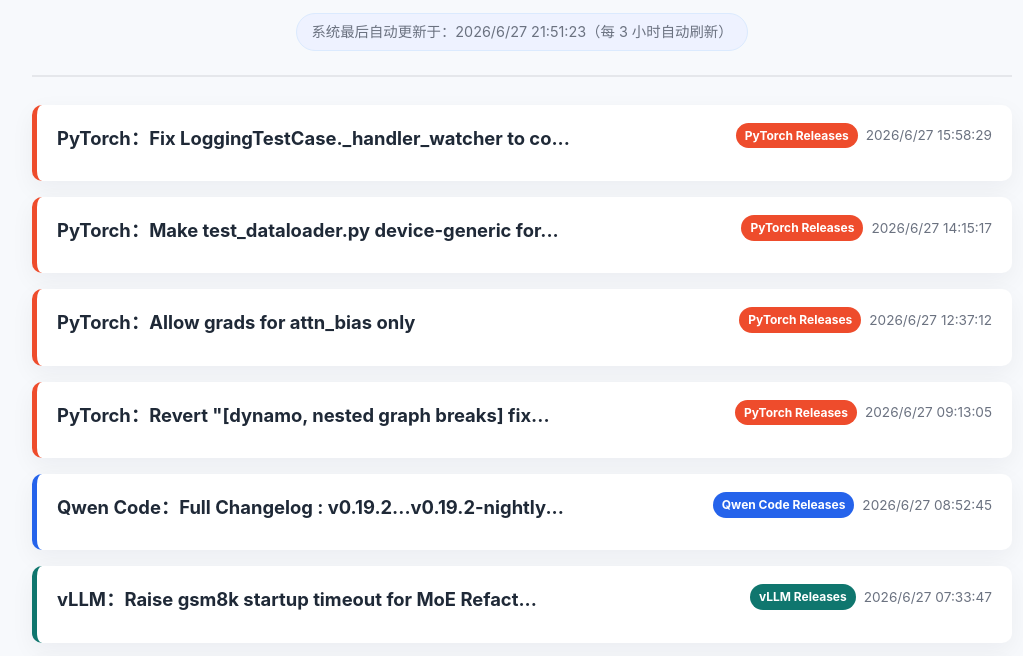
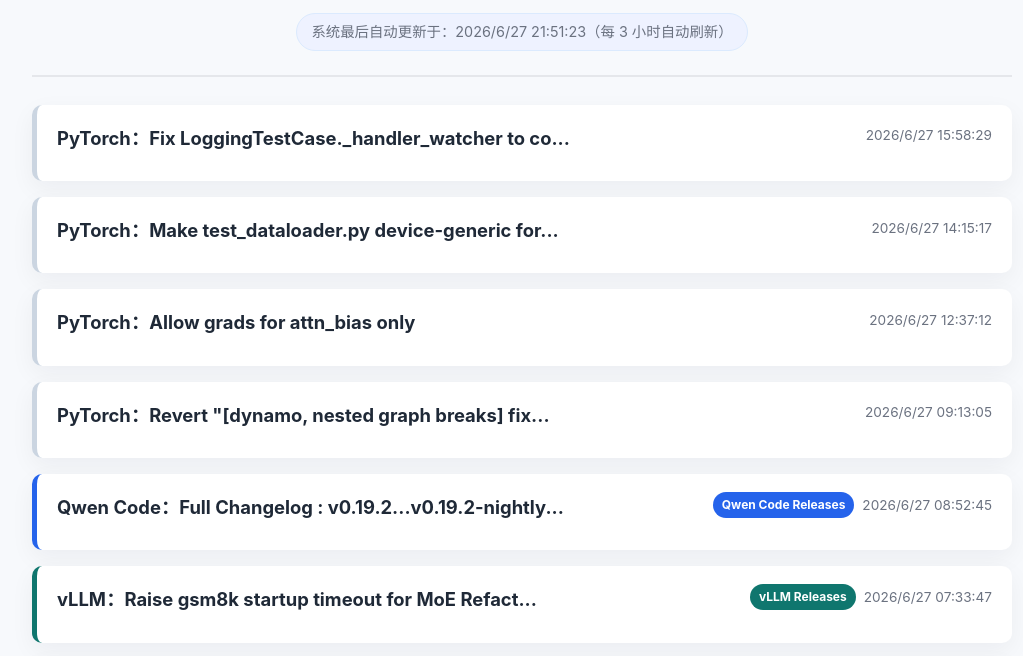
Before and after one commit to Tigercoll/AI-RSS, a plain HTML site: page index.html in a window 1280 px wide. Shown: the part 127-783 px from the top of the page, without its empty margins (118-1141 px from the left). Drawn offline with Linux system fonts and the light colour scheme.

Commit message:
chore: 移除 PyTorch Releases 源

```diff
--- a/index.html
+++ b/index.html
@@ -145,7 +145,6 @@
         .src-vllm { border-left-color: var(--color-vllm); } .src-vllm .source-badge { background-color: var(--color-vllm); }
         .src-ollama { border-left-color: var(--color-ollama); } .src-ollama .source-badge { background-color: var(--color-ollama); }
         .src-transformers { border-left-color: var(--color-transformers); } .src-transformers .source-badge { background-color: var(--color-transformers); color: #111827; }
-        .src-pytorch { border-left-color: var(--color-pytorch); } .src-pytorch .source-badge { background-color: var(--color-pytorch); }
         .src-qwen { border-left-color: var(--color-qwen); } .src-qwen .source-badge { background-color: var(--color-qwen); }
         .src-paddle { border-left-color: var(--color-paddle); } .src-paddle .source-badge { background-color: var(--color-paddle); }
 
```
Also changed, not shown: 2 other files.
